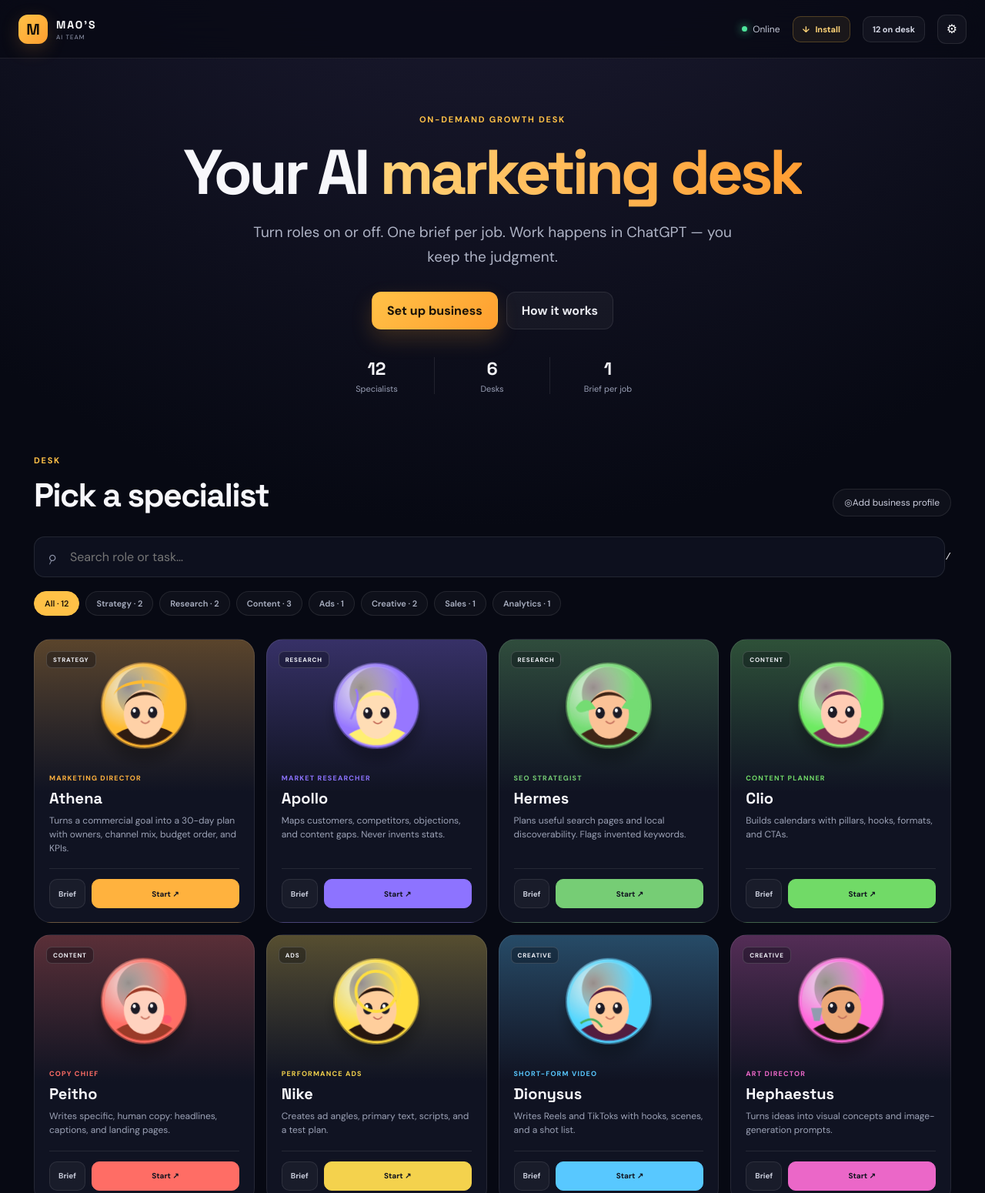
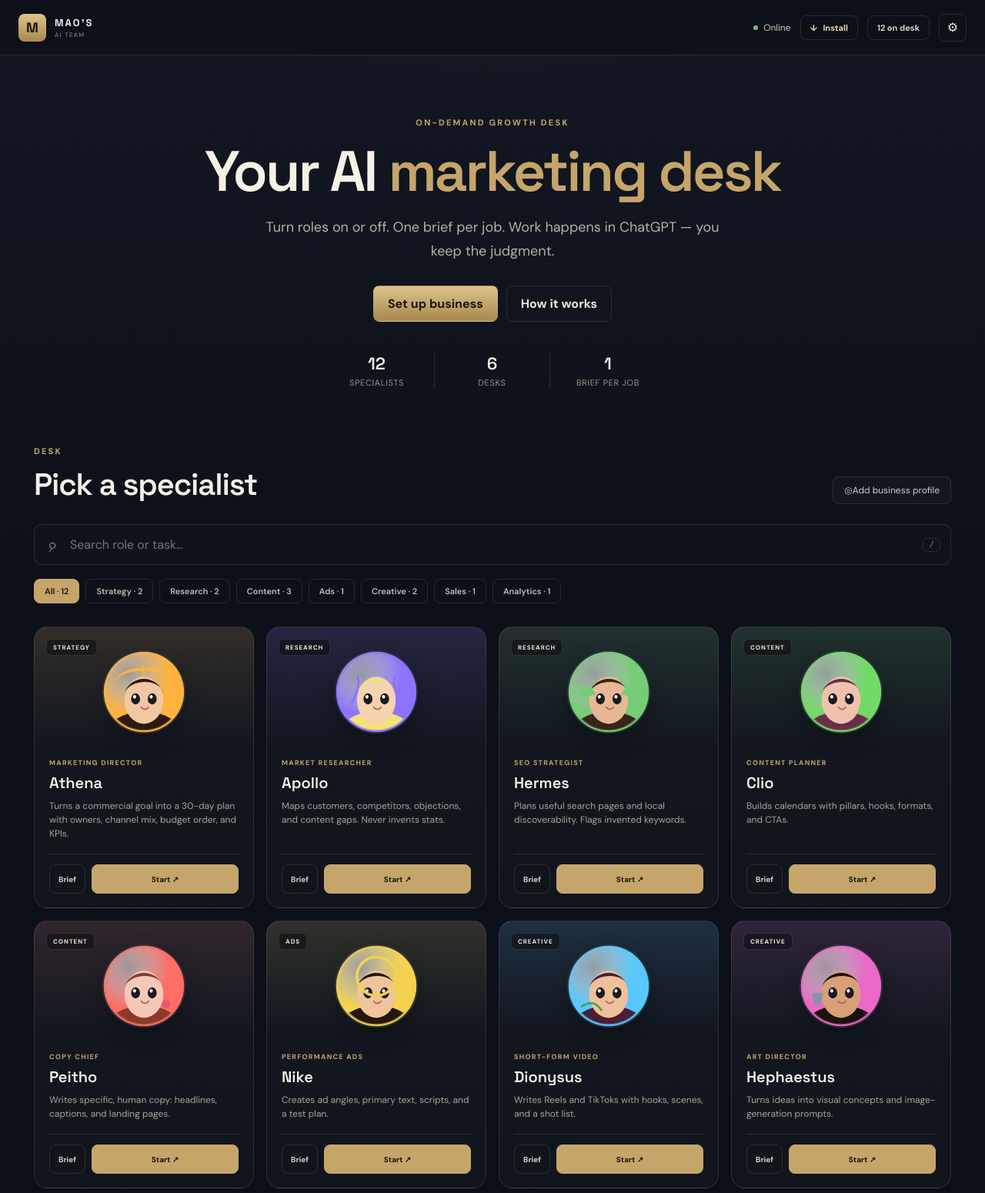
Before and after one commit to malonemorales0322-max/ai-marketing-team, a website: page index.html in a window 1280 px wide. Shown: the top 1550 px of the page at 77% size. Drawn offline with Linux system fonts and the light colour scheme.

Commit message:
Professional graphite and brass theme

```diff
--- a/styles.css
+++ b/styles.css
@@ -1,13 +1,13 @@
 :root {
-  --bg: #070913;
-  --surface: rgba(17, 20, 38, 0.82);
-  --surface-2: #15192c;
-  --line: rgba(255,255,255,.09);
-  --text: #f7f7fb;
-  --muted: #999fb5;
-  --gold: #ffc147;
-  --gold-2: #ff9f2f;
-  --radius: 22px;
+  --bg: #0c1018;
+  --surface: #141924;
+  --surface-2: #1a2030;
+  --line: rgba(214, 201, 170, .14);
+  --text: #f3efe6;
+  --muted: #9a9488;
+  --gold: #c6a56a;
+  --gold-2: #a8884e;
+  --radius: 18px;
   font-family: "DM Sans", system-ui, sans-serif;
   color: var(--text);
   background: var(--bg);
@@ -15,149 +15,157 @@
 
 * { box-sizing: border-box; }
 html { scroll-behavior: smooth; }
-body { margin: 0; min-height: 100vh; overflow-x: hidden; background: radial-gradient(circle at 50% -20%, #23213b 0, var(--bg) 42%); }
+body {
+  margin: 0;
+  min-height: 100vh;
+  overflow-x: hidden;
+  color: var(--text);
+  background:
+    radial-gradient(1200px 520px at 50% -8%, rgba(198,165,106,.09), transparent 55%),
+    linear-gradient(180deg, #121722 0%, #0c1018 38%, #0a0e15 100%);
+}
+body::before {
+  content: "";
+  position: fixed;
+  inset: 0;
+  pointer-events: none;
+  z-index: 0;
+  opacity: .22;
+  background-image:
+    linear-gradient(rgba(255,255,255,.035) 1px, transparent 1px),
+    linear-gradient(90deg, rgba(255,255,255,.035) 1px, transparent 1px);
+  background-size: 72px 72px;
+  mask-image: radial-gradient(ellipse at 50% 20%, #000 20%, transparent 75%);
+}
 button, input, textarea { font: inherit; }
 button { cursor: pointer; }
-.ambient { position: fixed; width: 420px; height: 420px; border-radius: 50%; filter: blur(120px); opacity: .14; pointer-events: none; z-index: -1; }
-.ambient-one { background: #6747ff; top: 16%; left: -260px; }
-.ambient-two { background: #ff9d25; top: 48%; right: -300px; }
-.topbar { height: 76px; padding: 0 max(24px, calc((100vw - 1240px)/2)); display: flex; align-items: center; justify-content: space-between; border-bottom: 1px solid var(--line); background: rgba(7,9,19,.75); backdrop-filter: blur(20px); position: sticky; top: 0; z-index: 20; }
-.brand { display: flex; align-items: center; gap: 11px; color: white; text-decoration: none; }
-.brand-mark { width: 38px; height: 38px; display: grid; place-items: center; border-radius: 12px; color: #181108; font: 800 20px "Space Grotesk"; background: linear-gradient(135deg, var(--gold), var(--gold-2)); box-shadow: 0 7px 24px rgba(255,174,54,.18); }
-.brand strong, .brand small { display: block; letter-spacing: .13em; line-height: 1.05; }
-.brand strong { font: 700 14px "Space Grotesk"; }
+.ambient { position: fixed; width: 520px; height: 520px; border-radius: 50%; filter: blur(140px); opacity: .08; pointer-events: none; z-index: -1; }
+.ambient-one { background: #8d7a52; top: 8%; left: -220px; }
+.ambient-two { background: #3d4d66; top: 52%; right: -240px; }
+.topbar { height: 72px; padding: 0 max(24px, calc((100vw - 1240px)/2)); display: flex; align-items: center; justify-content: space-between; border-bottom: 1px solid var(--line); background: rgba(12,16,24,.86); backdrop-filter: blur(18px); position: sticky; top: 0; z-index: 20; }
+.brand { display: flex; align-items: center; gap: 11px; color: var(--text); text-decoration: none; }
+.brand-mark { width: 36px; height: 36px; display: grid; place-items: center; border-radius: 8px; color: #1a160f; font: 800 18px "Space Grotesk"; background: linear-gradient(180deg, #ddc48a, var(--gold-2)); box-shadow: none; }
+.brand strong, .brand small { display: block; letter-spacing: .16em; line-height: 1.05; }
+.brand strong { font: 700 13px "Space Grotesk"; }
 .brand small { font-size: 8px; color: var(--muted); margin-top: 3px; }
-.top-actions { display: flex; align-items: center; gap: 16px; }
-.status { font-size: 12px; color: #c4c8d8; display: flex; align-items: center; gap: 7px; }
-.status i { width: 7px; height: 7px; border-radius: 50%; background: #4ee59c; box-shadow: 0 0 12px #4ee59c; }
-.icon-button { border: 1px solid var(--line); width: 38px; height: 38px; color: white; background: rgba(255,255,255,.04); border-radius: 11px; }
-.install-button { display: flex; align-items: center; gap: 7px; border: 1px solid rgba(255,193,71,.24); color: #ffd477; background: rgba(255,193,71,.07); border-radius: 10px; padding: 9px 12px; font-size: 11px; font-weight: 700; }
-.ghost-button { border: 1px solid var(--line); color: #d5d8e6; background: rgba(255,255,255,.04); border-radius: 10px; padding: 9px 12px; font-size: 11px; font-weight: 700; }
+.top-actions { display: flex; align-items: center; gap: 12px; }
+.status { font-size: 12px; color: #cfc8ba; display: flex; align-items: center; gap: 7px; }
+.status i { width: 6px; height: 6px; border-radius: 50%; background: #7dba8d; box-shadow: none; }
+.icon-button { border: 1px solid var(--line); width: 36px; height: 36px; color: var(--text); background: transparent; border-radius: 8px; }
+.install-button { display: flex; align-items: center; gap: 7px; border: 1px solid var(--line); color: #e6d7b4; background: transparent; border-radius: 8px; padding: 8px 12px; font-size: 11px; font-weight: 700; }
+.ghost-button { border: 1px solid var(--line); color: #d8d2c6; background: transparent; border-radius: 8px; padding: 8px 12px; font-size: 11px; font-weight: 700; }
 @media (display-mode: standalone) { .install-button { display: none; } }
-main { max-width: 1240px; margin: auto; padding: 0 24px; }
-.hero { text-align: center; padding: 72px 0 48px; }
-.eyebrow, .section-kicker, .modal-label { font-size: 11px; font-weight: 700; letter-spacing: .16em; color: var(--gold); }
-.hero h1 { font: 700 clamp(43px, 7vw, 82px)/.98 "Space Grotesk"; letter-spacing: -.055em; margin: 22px auto; max-width: 900px; }
-.hero h1 span { color: transparent; background: linear-gradient(90deg, #ffd278, #ff9d32); background-clip: text; -webkit-background-clip: text; }
-.hero > p { color: #aeb3c5; font-size: clamp(16px,2vw,19px); line-height: 1.65; max-width: 660px; margin: 0 auto 30px; }
+main { max-width: 1240px; margin: auto; padding: 0 24px; position: relative; z-index: 1; }
+.hero { text-align: center; padding: 80px 0 52px; }
+.eyebrow, .section-kicker, .modal-label { font-size: 11px; font-weight: 700; letter-spacing: .2em; color: var(--gold); }
+.hero h1 { font: 600 clamp(40px, 6.4vw, 74px)/1 "Space Grotesk"; letter-spacing: -.04em; margin: 20px auto; max-width: 900px; color: #f6f1e7; }
+.hero h1 span { color: var(--gold); background: none; }
+.hero > p { color: #b7b1a5; font-size: clamp(16px,2vw,18px); line-height: 1.7; max-width: 620px; margin: 0 auto 30px; }
 .hero-actions { display: flex; justify-content: center; gap: 11px; flex-wrap: wrap; }
-.primary-button, .secondary-button { border-radius: 12px; padding: 13px 19px; border: 1px solid transparent; font-weight: 700; }
-.primary-button { color: #181108; background: linear-gradient(135deg, var(--gold), var(--gold-2)); box-shadow: 0 12px 28px rgba(255,168,47,.18); }
-.secondary-button { color: #e9eaf0; background: rgba(255,255,255,.04); border-color: var(--line); }
-.metrics { display: flex; justify-content: center; margin: 36px auto 0; }
+.primary-button, .secondary-button { border-radius: 8px; padding: 12px 18px; border: 1px solid transparent; font-weight: 700; }
+.primary-button { color: #1a160f; background: linear-gradient(180deg, #ddc48a, var(--gold-2)); box-shadow: none; }
+.secondary-button { color: #efe8db; background: transparent; border-color: var(--line); }
+.metrics { display: flex; justify-content: center; margin: 40px auto 0; }
 .metrics div { width: 150px; padding: 0 18px; border-right: 1px solid var(--line); }
 .metrics div:last-child { border: 0; }
 .metrics strong, .metrics span { display: block; }
-.metrics strong { font: 700 23px "Space Grotesk"; }
-.metrics span { color: var(--muted); font-size: 11px; margin-top: 4px; }
-.workspace { padding: 20px 0 90px; }
+.metrics strong { font: 600 22px "Space Grotesk"; color: #f3efe6; }
+.metrics span { color: var(--muted); font-size: 11px; margin-top: 4px; letter-spacing: .06em; text-transform: uppercase; }
+.workspace { padding: 12px 0 90px; }
 .workspace-head { display: flex; align-items: end; justify-content: space-between; gap: 20px; margin-bottom: 26px; }
-.workspace h2, .modal h2 { font: 700 clamp(29px,4vw,43px) "Space Grotesk"; letter-spacing: -.04em; margin: 8px 0 0; }
-.business-chip { font-size: 12px; max-width: 310px; color: #cbcddd; border: 1px solid var(--line); border-radius: 50px; padding: 9px 14px; background: rgba(255,255,255,.03); overflow: hidden; text-overflow: ellipsis; white-space: nowrap; cursor: pointer; }
+.workspace h2, .modal h2 { font: 600 clamp(28px,4vw,40px) "Space Grotesk"; letter-spacing: -.03em; margin: 8px 0 0; }
+.business-chip { font-size: 12px; max-width: 310px; color: #d4cec3; border: 1px solid var(--line); border-radius: 8px; padding: 9px 14px; background: rgba(20,25,36,.7); overflow: hidden; text-overflow: ellipsis; white-space: nowrap; cursor: pointer; }
 .search-wrap { position: relative; display: flex; align-items: center; }
-.search-wrap > span { position: absolute; left: 17px; color: #8f95aa; font-size: 24px; transform: rotate(-20deg); }
-.search-wrap input { width: 100%; background: rgba(15,18,33,.86); border: 1px solid var(--line); border-radius: 14px; padding: 15px 46px; color: white; outline: none; }
+.search-wrap > span { position: absolute; left: 17px; color: #8f897c; font-size: 24px; transform: rotate(-20deg); }
+.search-wrap input { width: 100%; background: rgba(16,20,28,.92); border: 1px solid var(--line); border-radius: 10px; padding: 15px 46px; color: var(--text); outline: none; }
+.search-wrap kbd { position: absolute; right: 14px; color: #8a8478; border: 1px solid var(--line); border-radius: 6px; padding: 2px 7px; font-size: 11px; }
 .filters { display: flex; gap: 8px; margin: 18px 0 26px; overflow-x: auto; padding-bottom: 4px; }
-.filter { border: 1px solid var(--line); color: #aab0c2; background: rgba(255,255,255,.03); border-radius: 50px; padding: 8px 13px; font-size: 11px; font-weight: 600; white-space: nowrap; }
-.filter.active { color: #1b1308; background: var(--gold); border-color: var(--gold); }
-.team-grid { display: grid; grid-template-columns: repeat(4, 1fr); gap: 15px; }
-.agent-card { position: relative; min-height: 340px; border: 1px solid var(--line); border-radius: var(--radius); overflow: hidden; background: linear-gradient(180deg, color-mix(in srgb, var(--agent) 31%, #101323), #101322 54%); transition: transform .22s, border-color .22s, box-shadow .22s; cursor: pointer; display: flex; flex-direction: column; }
-.agent-card:hover { transform: translateY(-5px); border-color: color-mix(in srgb, var(--agent) 60%, white); box-shadow: 0 20px 50px rgba(0,0,0,.28); }
-.agent-top { min-height: 172px; display: grid; place-items: center; position: relative; perspective: 520px; }
-.tag { position: absolute; top: 15px; left: 15px; border: 1px solid rgba(255,255,255,.15); background: rgba(5,7,16,.35); color: #f0f1f7; padding: 5px 8px; border-radius: 7px; font-size: 8px; font-weight: 700; letter-spacing: .1em; text-transform: uppercase; }
-
+.filter { border: 1px solid var(--line); color: #c3bdae; background: transparent; border-radius: 8px; padding: 8px 13px; font-size: 11px; font-weight: 600; white-space: nowrap; }
+.filter.active { color: #1a160f; background: var(--gold); border-color: var(--gold); }
+.team-grid { display: grid; grid-template-columns: repeat(4, 1fr); gap: 16px; }
+.agent-card {
+  position: relative;
+  min-height: 340px;
+  border: 1px solid var(--line);
+  border-radius: var(--radius);
+  overflow: hidden;
+  background:
+    linear-gradient(180deg, color-mix(in srgb, var(--agent) 12%, #161b26) 0%, #12171f 42%, #10151c 100%);
+  transition: transform .2s ease, border-color .2s ease, box-shadow .2s ease;
+  cursor: pointer;
+  display: flex;
+  flex-direction: column;
+}
+.agent-card:hover {
+  transform: translateY(-3px);
+  border-color: color-mix(in srgb, var(--gold) 45%, var(--line));
+  box-shadow: 0 18px 40px rgba(0,0,0,.28);
+}
+.agent-top { min-height: 168px; display: grid; place-items: center; position: relative; }
+.tag { position: absolute; top: 15px; left: 15px; border: 1px solid var(--line); background: rgba(10,13,18,.55); color: #efe8db; padding: 5px 8px; border-radius: 6px; font-size: 8px; font-weight: 700; letter-spacing: .12em; text-transform: uppercase; }
 .bot {
-  width: 112px; height: 112px; position: relative;
+  width: 108px; height: 108px; position: relative;
   border-radius: 50%;
   overflow: hidden;
   background:
-    radial-gradient(circle at 38% 48%, #1b1a22 0 7px, transparent 8px),
-    radial-gradient(circle at 62% 48%, #1b1a22 0 7px, transparent 8px),
-    radial-gradient(circle at 36% 45%, #fff 0 3px, transparent 4px),
-    radial-gradient(circle at 60% 45%, #fff 0 3px, transparent 4px),
-    radial-gradient(circle at 50% 62%, #f3c7a3 0 26px, transparent 27px),
-    radial-gradient(circle at 50% 36%, #2a1a14 0 34px, transparent 35px),
-    radial-gradient(circle at 32% 28%, rgba(255,255,255,.45), transparent 36%),
-    radial-gradient(circle at 50% 50%, var(--agent), color-mix(in srgb, var(--agent) 55%, #111));
-  box-shadow: inset 0 -10px 16px rgba(0,0,0,.2), 0 16px 18px rgba(0,0,0,.28);
-  animation: god-float 4.6s ease-in-out infinite;
+    radial-gradient(circle at 50% 50%, color-mix(in srgb, var(--agent) 28%, #1b212c), #141922);
+  box-shadow: inset 0 0 0 1px rgba(255,255,255,.08), 0 10px 24px rgba(0,0,0,.28);
+  animation: god-float 5.2s ease-in-out infinite;
 }
 .bot::after {
   content: "";
-  position: absolute; inset: -8px;
+  position: absolute; inset: -7px;
   border-radius: 50%;
-  border: 1px solid color-mix(in srgb, var(--agent) 55%, transparent);
-  box-shadow: 0 0 18px color-mix(in srgb, var(--agent) 35%, transparent);
-  opacity: .45;
-  animation: god-ring 3.4s ease-in-out infinite;
+  border: 1px solid color-mix(in srgb, var(--gold) 35%, transparent);
+  opacity: .35;
   pointer-events: none;
 }
-.god-face {
-  width: 112px; height: 112px; display: block; border-radius: 50%;
-  position: relative; z-index: 1;
-  animation: god-glow 3.8s ease-in-out infinite;
-}
-.agent-card:hover .bot { animation: god-hover 1.1s ease-in-out infinite alternate; }
-.agent-card:active .bot { animation: none; transform: scale(.94) translateY(2px); }
-.agent-modal-header .bot { transform: scale(.72); transform-origin: left center; margin: -6px 0 8px; animation: god-float 5s ease-in-out infinite; }
-.team-grid .agent-card:nth-child(4n+2) .bot { animation-delay: .35s; }
-.team-grid .agent-card:nth-child(4n+3) .bot { animation-delay: .7s; }
-.team-grid .agent-card:nth-child(4n+4) .bot { animation-delay: 1.05s; }
+.god-face { width: 108px; height: 108px; display: block; border-radius: 50%; position: relative; z-index: 1; }
+.agent-card:hover .bot { animation: none; transform: translateY(-4px); }
+.agent-modal-header .bot { transform: scale(.72); transform-origin: left center; margin: -6px 0 8px; }
 @keyframes god-float {
-  0%, 100% { transform: translateY(0) rotate(-1.4deg); }
-  50% { transform: translateY(-7px) rotate(1.6deg); }
-}
-@keyframes god-hover {
-  from { transform: translateY(-8px) rotateX(8deg) rotateY(-12deg) scale(1.04); }
-  to { transform: translateY(-12px) rotateX(12deg) rotateY(10deg) scale(1.07); }
-}
-@keyframes god-glow {
-  0%, 100% { filter: saturate(1) brightness(1); }
-  50% { filter: saturate(1.18) brightness(1.08); }
-}
-@keyframes god-ring {
-  0%, 100% { transform: scale(.96); opacity: .28; }
-  50% { transform: scale(1.06); opacity: .7; }
+  0%, 100% { transform: translateY(0); }
+  50% { transform: translateY(-5px); }
 }
 .agent-info { flex: 1; position: relative; padding: 2px 19px 18px; display: flex; flex-direction: column; }
-.agent-role { color: var(--agent); font-size: 9px; letter-spacing: .13em; font-weight: 800; text-transform: uppercase; }
-.agent-info h3 { font: 700 20px "Space Grotesk"; margin: 7px 0 8px; }
-.agent-info p { color: #9ca2b6; line-height: 1.48; font-size: 12px; margin: 0 0 17px; }
+.agent-role { color: var(--gold); font-size: 9px; letter-spacing: .14em; font-weight: 800; text-transform: uppercase; }
+.agent-info h3 { font: 600 20px "Space Grotesk"; margin: 7px 0 8px; color: #f6f1e7; }
+.agent-info p { color: #a8a296; line-height: 1.5; font-size: 12px; margin: 0 0 17px; }
 .card-actions { margin-top: auto; border-top: 1px solid var(--line); padding-top: 13px; display: grid; grid-template-columns: auto 1fr; gap: 8px; }
-.choose-task, .quick-start { min-height: 38px; border-radius: 10px; font-size: 10px; font-weight: 800; }
-.choose-task { color: #c8ccda; background: rgba(255,255,255,.04); border: 1px solid var(--line); padding: 0 11px; }
-.quick-start { color: #10131f; background: var(--agent); border: 1px solid var(--agent); padding: 0 12px; }
+.choose-task, .quick-start { min-height: 38px; border-radius: 8px; font-size: 10px; font-weight: 800; }
+.choose-task { color: #d8d2c6; background: transparent; border: 1px solid var(--line); padding: 0 11px; }
+.quick-start { color: #1a160f; background: var(--gold); border: 1px solid var(--gold); padding: 0 12px; }
 .empty-state { padding: 50px; text-align: center; color: var(--muted); }
-footer { max-width: 1240px; margin: auto; padding: 30px 24px 45px; border-top: 1px solid var(--line); display: flex; align-items: center; justify-content: space-between; color: var(--muted); font-size: 12px; }
-.modal { width: min(680px, calc(100vw - 28px)); border: 1px solid rgba(255,255,255,.12); border-radius: 25px; color: white; padding: 0; background: #111426; }
-.modal::backdrop { background: rgba(3,4,10,.78); }
-.modal-close { position: absolute; z-index: 2; top: 14px; right: 14px; width: 34px; height: 34px; border: 1px solid var(--line); border-radius: 50%; color: white; background: rgba(255,255,255,.06); font-size: 21px; }
+footer { max-width: 1240px; margin: auto; padding: 30px 24px 45px; border-top: 1px solid var(--line); display: flex; align-items: center; justify-content: space-between; color: var(--muted); font-size: 12px; position: relative; z-index: 1; }
+.modal { width: min(680px, calc(100vw - 28px)); border: 1px solid var(--line); border-radius: 18px; color: var(--text); padding: 0; background: #141924; }
+.modal::backdrop { background: rgba(6,8,12,.78); }
+.modal-close { position: absolute; z-index: 2; top: 14px; right: 14px; width: 34px; height: 34px; border: 1px solid var(--line); border-radius: 50%; color: var(--text); background: transparent; font-size: 21px; }
 .modal-heading { padding: 35px 38px 13px; }
 .profile-modal form { padding: 12px 38px 35px; }
 .form-grid { display: grid; grid-template-columns: 1fr 1fr; gap: 15px; }
-.form-grid label { color: #c7cada; font-size: 12px; font-weight: 600; }
+.form-grid label { color: #d4cec3; font-size: 12px; font-weight: 600; }
 .form-grid .wide { grid-column: 1/-1; }
-.form-grid input, .form-grid textarea, .task-input { width: 100%; margin-top: 7px; padding: 11px 12px; color: white; background: #090b16; border: 1px solid var(--line); border-radius: 10px; outline: none; }
+.form-grid input, .form-grid textarea, .task-input { width: 100%; margin-top: 7px; padding: 11px 12px; color: var(--text); background: #0c1018; border: 1px solid var(--line); border-radius: 8px; outline: none; }
 .form-actions { display: flex; justify-content: space-between; align-items: center; margin-top: 22px; }
-.text-button { color: #aeb3c5; background: transparent; border: 0; padding: 10px; }
-.agent-modal-header { padding: 35px 38px 25px; background: linear-gradient(145deg, color-mix(in srgb, var(--agent) 26%, #15182a), #111426); border-bottom: 1px solid var(--line); }
+.text-button { color: #b7b1a5; background: transparent; border: 0; padding: 10px; }
+.agent-modal-header { padding: 35px 38px 25px; background: linear-gradient(180deg, #1a2030, #141924); border-bottom: 1px solid var(--line); }
 .agent-modal-body { padding: 26px 38px 35px; }
 .task-chips { display: flex; flex-wrap: wrap; gap: 8px; margin-bottom: 18px; }
-.task-chip { color: #cdd0de; background: rgba(255,255,255,.04); border: 1px solid var(--line); padding: 8px 10px; border-radius: 9px; font-size: 11px; }
-.task-chip.selected { color: #121522; background: var(--agent); border-color: var(--agent); }
+.task-chip { color: #d8d2c6; background: transparent; border: 1px solid var(--line); padding: 8px 10px; border-radius: 8px; font-size: 11px; }
+.task-chip.selected { color: #1a160f; background: var(--gold); border-color: var(--gold); }
 .launch-actions { display: grid; grid-template-columns: 1fr auto; gap: 9px; margin-top: 16px; }
-.copy-button { padding: 12px 16px; border-radius: 11px; border: 1px solid var(--line); color: white; background: rgba(255,255,255,.04); font-weight: 700; }
-.profile-warning { color: #e7c991; border: 1px solid rgba(255,193,71,.22); background: rgba(255,193,71,.07); border-radius: 10px; padding: 10px 12px; font-size: 11px; margin-bottom: 15px; }
+.copy-button { padding: 12px 16px; border-radius: 8px; border: 1px solid var(--line); color: var(--text); background: transparent; font-weight: 700; }
+.profile-warning { color: #e4d3a8; border: 1px solid var(--line); background: rgba(198,165,106,.08); border-radius: 8px; padding: 10px 12px; font-size: 11px; margin-bottom: 15px; }
 .how-list { list-style: none; margin: 0; padding: 10px 38px 22px; }
 .how-list li { display: flex; gap: 15px; border-bottom: 1px solid var(--line); padding: 16px 0; }
 .roster-toolbar { display: flex; gap: 8px; padding: 0 38px 8px; }
 .roster-list { padding: 0 28px 32px; max-height: min(62vh, 520px); overflow: auto; }
-.roster-row { display: flex; align-items: center; gap: 12px; padding: 10px 12px; border-radius: 12px; cursor: pointer; }
-.toast { position: fixed; bottom: 22px; left: 50%; z-index: 50; transform: translate(-50%, 20px); background: #f4f4f7; color: #11131f; padding: 11px 16px; border-radius: 10px; font-size: 12px; font-weight: 700; opacity: 0; pointer-events: none; }
+.roster-row { display: flex; align-items: center; gap: 12px; padding: 10px 12px; border-radius: 10px; cursor: pointer; }
+.toast { position: fixed; bottom: 22px; left: 50%; z-index: 50; transform: translate(-50%, 20px); background: #f3efe6; color: #14120e; padding: 11px 16px; border-radius: 8px; font-size: 12px; font-weight: 700; opacity: 0; pointer-events: none; }
 .toast.show { opacity: 1; transform: translate(-50%,0); }
 @media (max-width: 1000px) { .team-grid { grid-template-columns: repeat(3,1fr); } }
 @media (max-width: 740px) { .team-grid { grid-template-columns: repeat(2,1fr); } }
 @media (max-width: 500px) { .team-grid { grid-template-columns: 1fr; } }
 @media (prefers-reduced-motion: reduce) {
-  .bot, .god-face, .bot::after { animation: none !important; }
+  .bot { animation: none !important; }
 }
```
